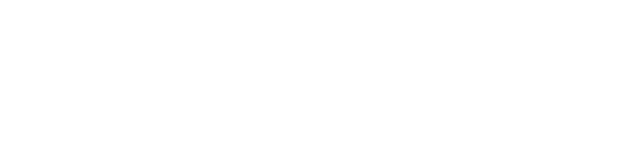
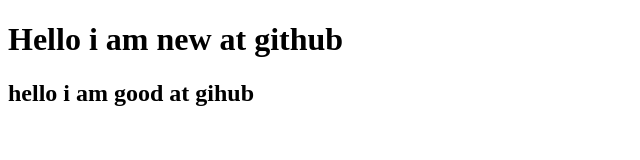
Before and after one commit to ahmedanzum23/my-second-repo, a plain HTML site: page index.html in a window 1280 px wide. Shown: the whole page, without its empty margins (0-640 px from the left). Drawn offline with Linux system fonts and the light colour scheme.

Commit message:
first comment

```diff
--- a/index.html
+++ b/index.html
@@ -7,6 +7,7 @@
     <title>ok</title>
 </head>
 <body>
-
+    <h1>Hello i am new at github</h1>
+    <h2>hello i am good at gihub</h2>
 </body>
 </html>
```
